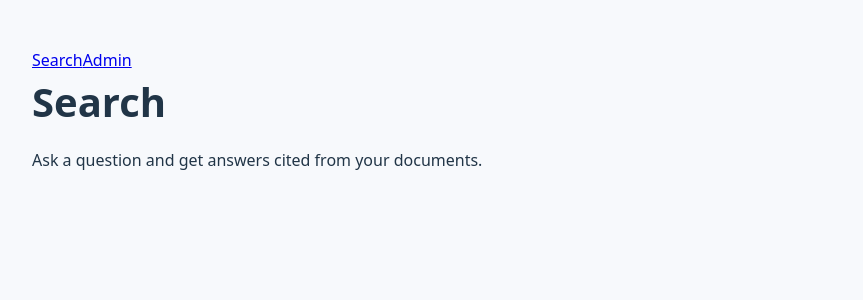
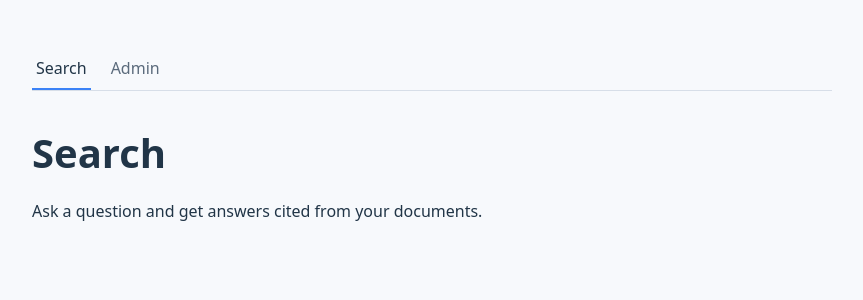
Before and after one commit to OduorAlphonce/guidely, a React (Vite) app in the folder frontend/: page / in a window 1280 px wide. Shown: the top 300 px of the page, without its empty margins (208-1071 px from the left). Built offline with nearby package versions, Linux system fonts and the light colour scheme.

Commit message:
style: add nav bar styles

```diff
--- a/frontend/src/index.css
+++ b/frontend/src/index.css
@@ -16,6 +16,25 @@ body {
   padding: 3rem 1.5rem;
 }
 
+.nav {
+  display: flex;
+  gap: 1rem;
+  margin-bottom: 2rem;
+  border-bottom: 1px solid #d7dee8;
+}
+
+.nav-link {
+  padding: 0.5rem 0.25rem;
+  text-decoration: none;
+  color: #5b6b7c;
+  border-bottom: 2px solid transparent;
+}
+
+.nav-link.active {
+  color: #213547;
+  border-bottom-color: #3b82f6;
+}
+
 .app h1 {
   margin: 0 0 0.5rem;
   font-size: 2.5rem;
```
